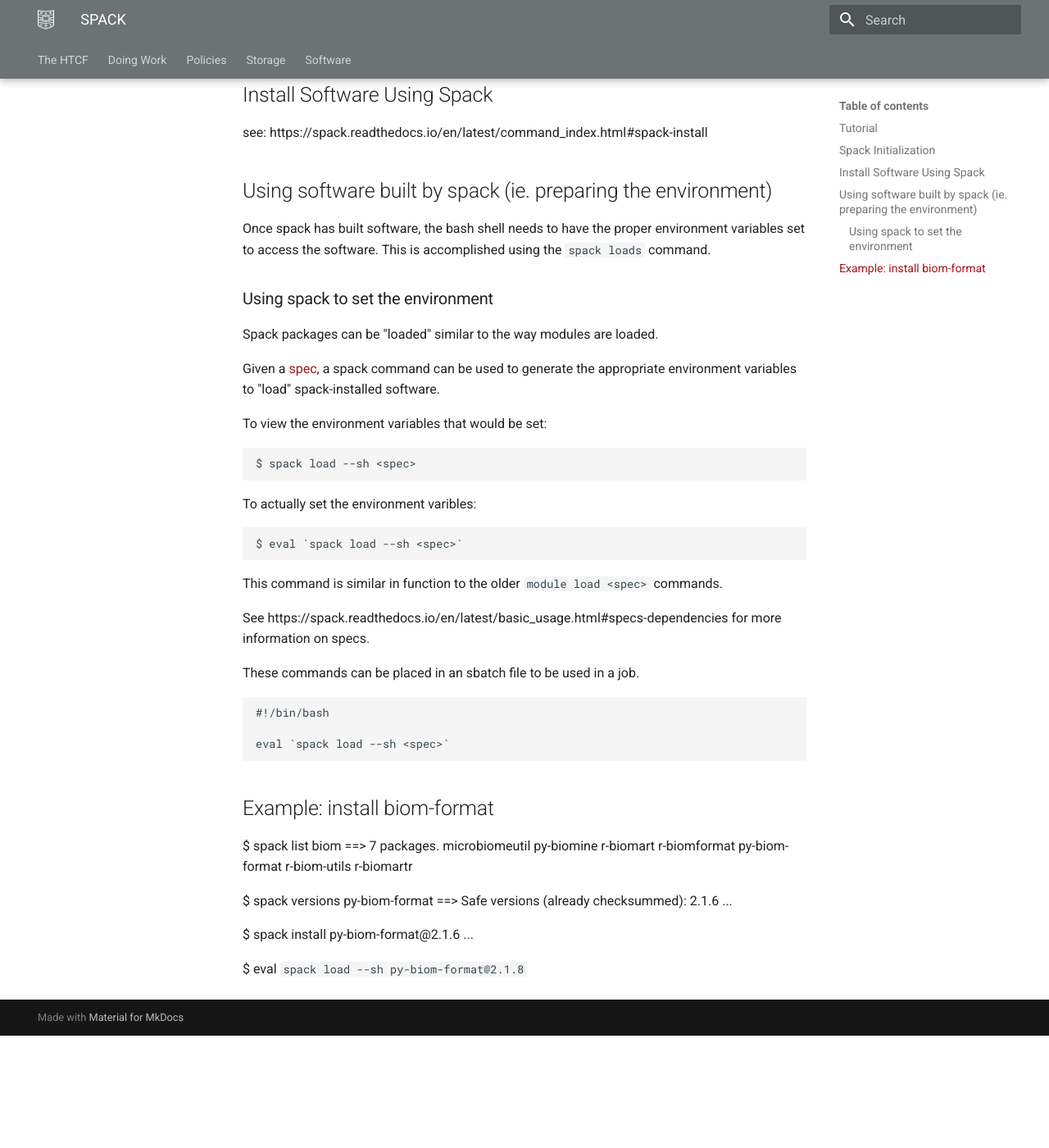
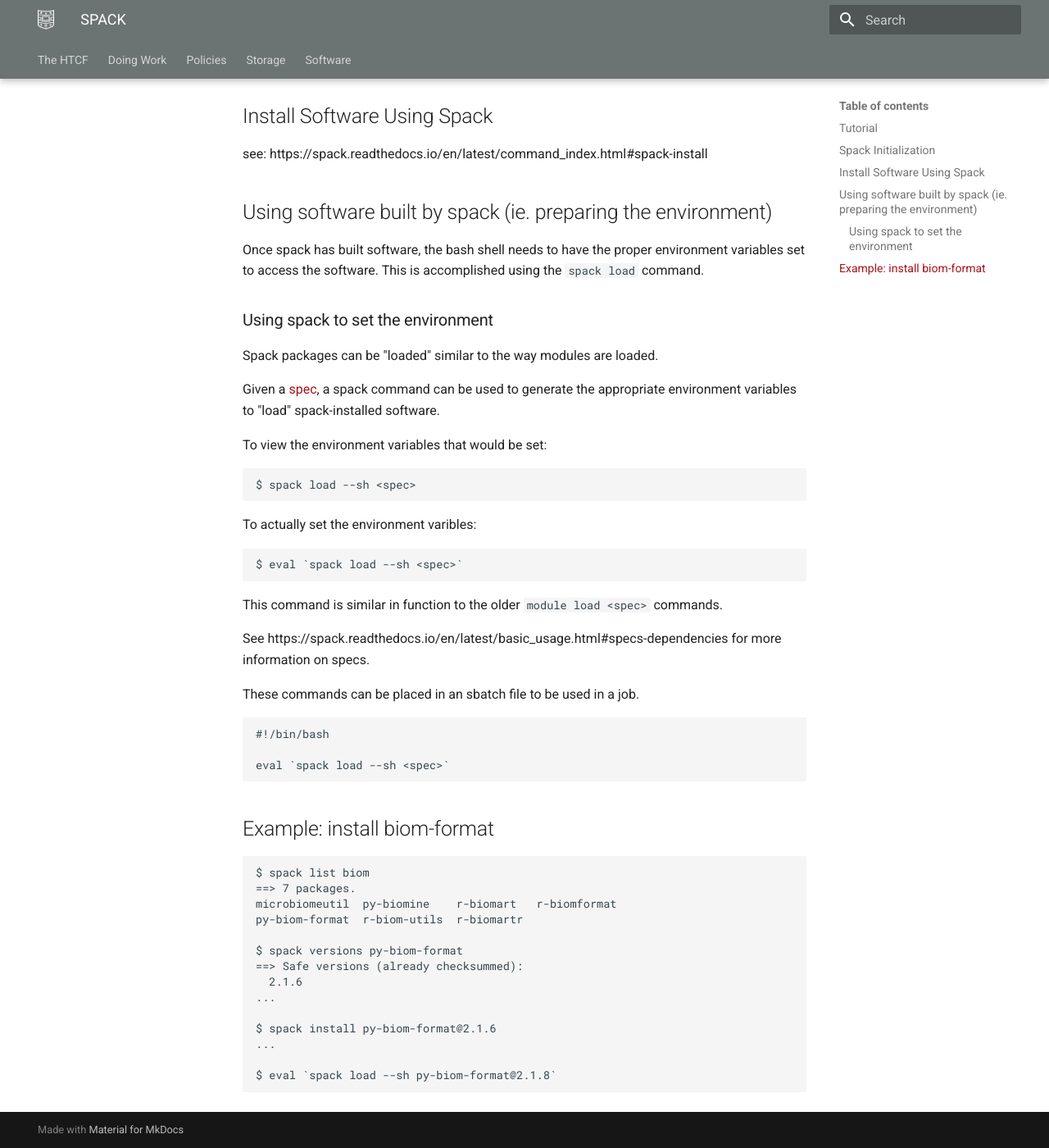
Before and after one commit to htcf/docs, an MkDocs documentation site: the page built from docs/spack.md, in a window 1280 px wide and 1400 px high, scrolled down 604 px. Shown: the whole window at 82% size. Built offline with MkDocs 1.6.1 and Material for MkDocs 9.7.7, drawn with Linux system fonts in a browser that asks for light colours; before the commit the page ends 1867 px from its top, so only the background shows below that; some of the changed lines change nothing that is shown; some of the changed text lies outside the part shown.

Commit message:
Update spack.md

````diff
--- a/docs/spack.md
+++ b/docs/spack.md
@@ -11,9 +11,9 @@
 
 To create a lab instance of the spack package manager:
 
-1.  Download and untar a spack release (https://github.com/spack/spack/releases) into /ref/<lab>/software
+1.  Download and untar a spack release (https://github.com/spack/spack/releases) into `/ref/<lab_name>/software`
 
-2.  Rename (or make a symlink from) /ref/<lab>/software/spack-VERSION to /ref/<lab>/software/spack.
+2.  Rename (or make a symlink from) `/ref/<lab_name>/software/spack-VERSION` to `/ref/<lab_name>/software/spack`.
 
 3.  Logout and log back in.  This will ensure the spack command is available in the PATH.
 
@@ -26,7 +26,7 @@
 ## Using software built by spack (ie. preparing the environment)
 
 Once spack has built software, the bash shell needs to have the proper environment variables set to access the software.
-This is accomplished using the `spack loads` command.
+This is accomplished using the `spack load` command.
 
 ### Using spack to set the environment
 
@@ -61,6 +61,7 @@
 
 ## Example: install biom-format
 
+```
 $ spack list biom
 ==> 7 packages.
 microbiomeutil  py-biomine    r-biomart   r-biomformat
@@ -75,3 +76,4 @@
 ...
 
 $ eval `spack load --sh py-biom-format@2.1.8`
+```
````
